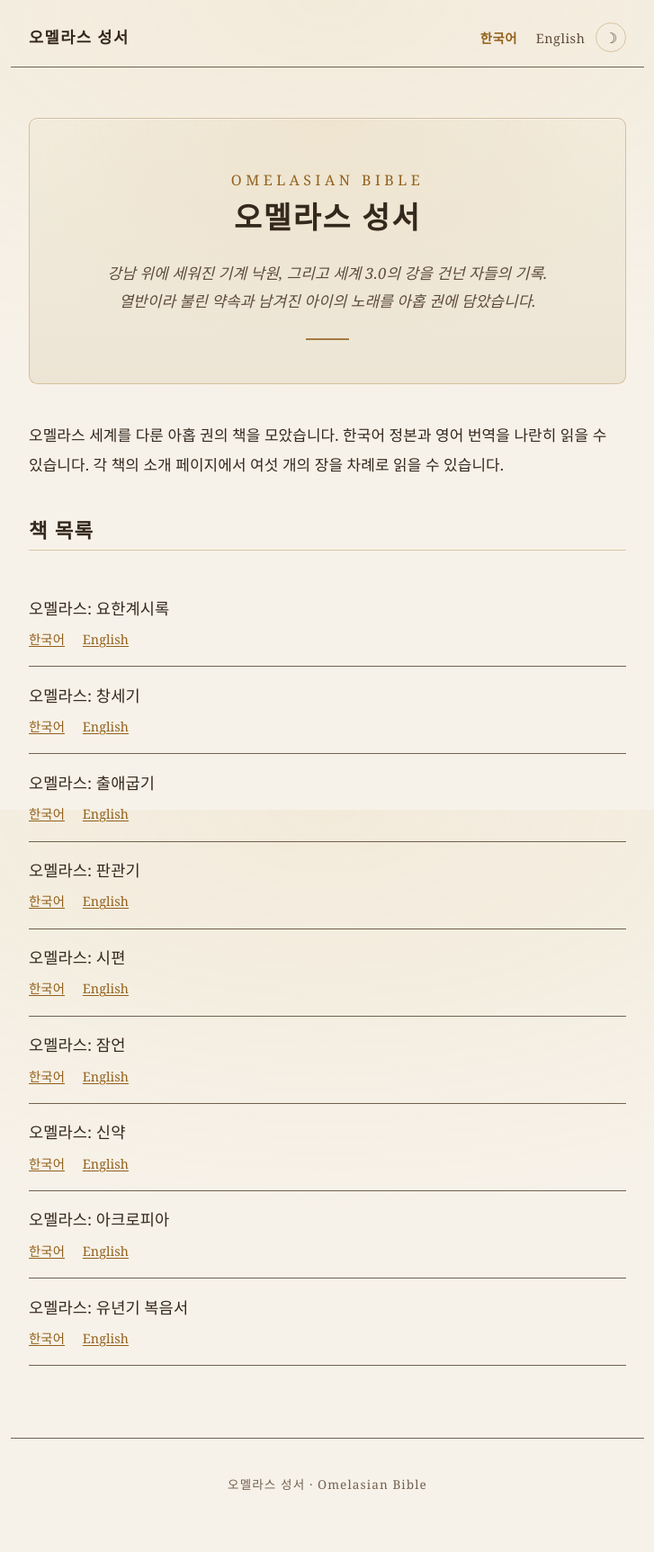
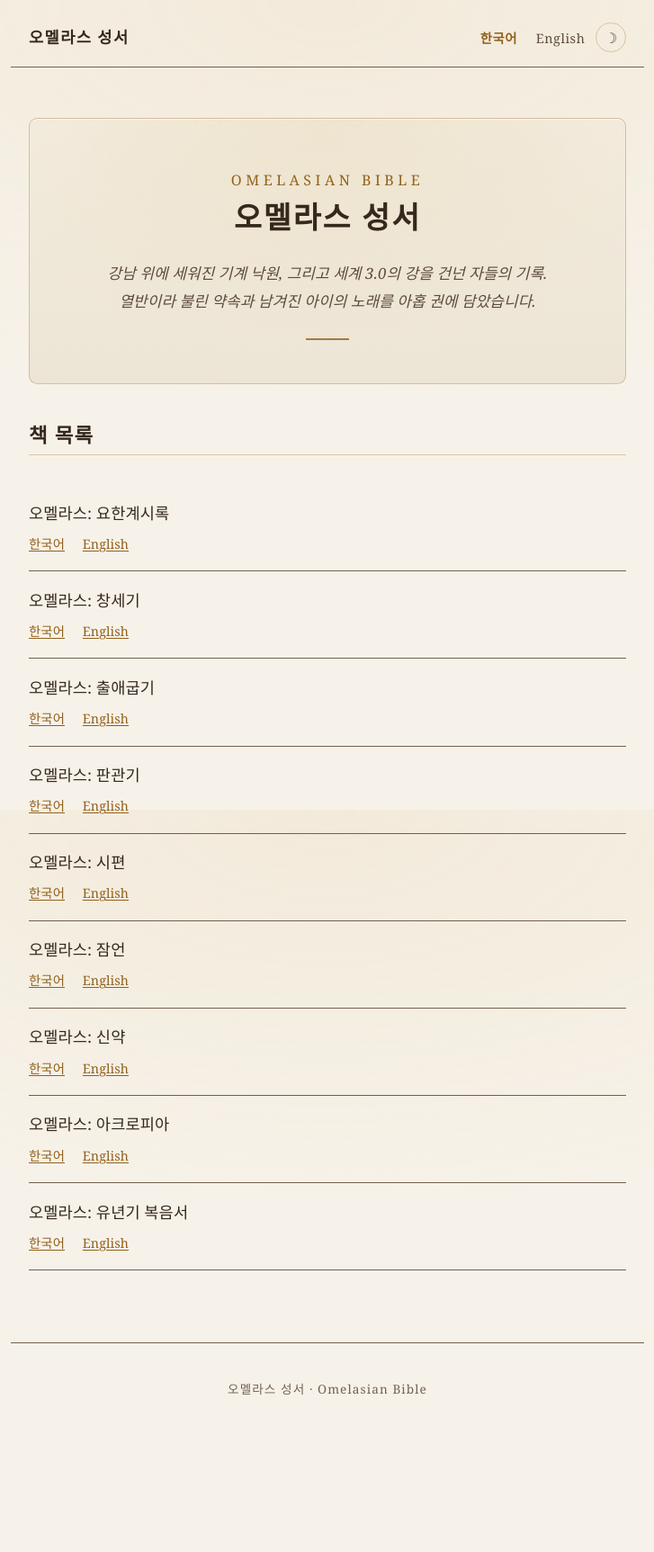
Before and after one commit to savagemanage/omelas, a Jekyll site: the page built from index.html, in a window 1280 px wide. Shown: the whole page at 90% size, without its empty margins (276-1003 px from the left). Built offline with Jekyll 4.4.1, drawn with Linux system fonts in a browser that asks for light colours; after the commit the page ends 1619 px from its top, so only the background shows below that.

Commit message:
chore: remove intro paragraph from home pages

```diff
--- a/en/index.html
+++ b/en/index.html
@@ -13,8 +13,6 @@ home_counterpart: /
   <hr class="omelas-cover__rule">
 </div>
 
-<p>Nine books gathered around the world of Omelas. Read the Korean canon and its English translation side by side. From each book's index page you can read its six chapters in order.</p>
-
 <h2>Books</h2>
 
 {% assign en_indexes = site.en | where: "chapter", 0 | sort: "book_num" %}
--- a/index.html
+++ b/index.html
@@ -11,8 +11,6 @@ home_counterpart: /en/
   <p class="omelas-cover__tagline">강남 위에 세워진 기계 낙원, 그리고 세계 3.0의 강을 건넌 자들의 기록. 열반이라 불린 약속과 남겨진 아이의 노래를 아홉 권에 담았습니다.</p>
   <hr class="omelas-cover__rule">
 </div>
-
-<p>오멜라스 세계를 다룬 아홉 권의 책을 모았습니다. 한국어 정본과 영어 번역을 나란히 읽을 수 있습니다. 각 책의 소개 페이지에서 여섯 개의 장을 차례로 읽을 수 있습니다.</p>
 
 <h2>책 목록</h2>
 
```
